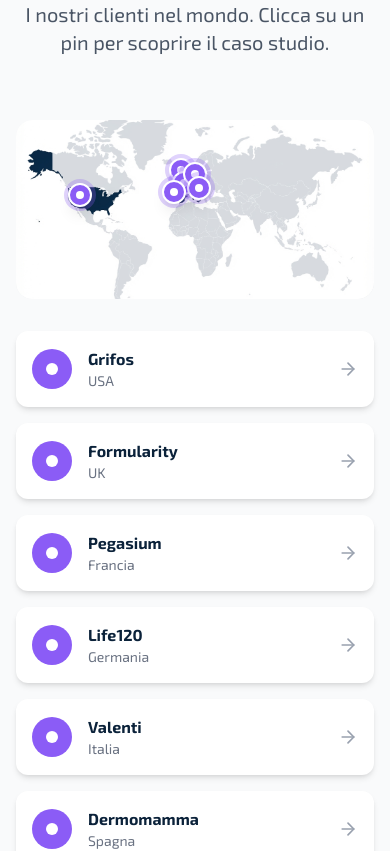
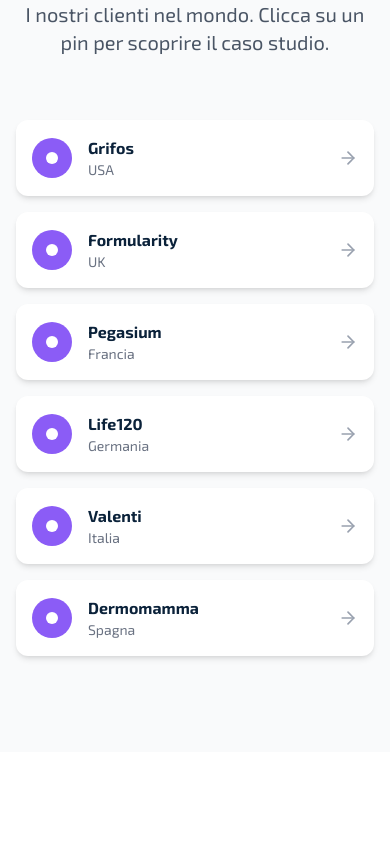
Before and after one commit to oddo99/Mela-vercel, a Next.js app: page / in a window 390 px wide. Shown: the part 7460-8311 px from the top of the page. Built offline with nearby package versions, Linux system fonts and the light colour scheme.

Commit message:
Update map to NA+Europe only, fix pin positions, improve mobile

```diff
--- a/src/components/ui/CaseStudyMap.tsx
+++ b/src/components/ui/CaseStudyMap.tsx
@@ -13,6 +13,7 @@
     position: { left: string; top: string };
 }
 
+// Pin positions adjusted for focused NA + Europe map
 const caseStudies: CaseStudy[] = [
     {
         id: 'grifos',
@@ -20,7 +21,7 @@
         country: 'USA',
         href: '/casistudio/grifos',
         tags: ['Amazon', 'International'],
-        position: { left: '18%', top: '42%' }
+        position: { left: '25%', top: '45%' }
     },
     {
         id: 'formularity',
@@ -28,7 +29,7 @@
         country: 'UK',
         href: '/casistudio/formularity',
         tags: ['E-commerce', 'UK Market'],
-        position: { left: '46%', top: '28%' }
+        position: { left: '68%', top: '32%' }
     },
     {
         id: 'pegasium',
@@ -36,7 +37,7 @@
         country: 'Francia',
         href: '/casistudio/pegasium',
         tags: ['Marketplace', 'France'],
-        position: { left: '47%', top: '35%' }
+        position: { left: '70%', top: '42%' }
     },
     {
         id: 'life120',
@@ -44,7 +45,7 @@
         country: 'Germania',
         href: '/casistudio/life120',
         tags: ['E-commerce', 'Strategy'],
-        position: { left: '50%', top: '30%' }
+        position: { left: '75%', top: '35%' }
     },
     {
         id: 'valentiargenti',
@@ -52,7 +53,7 @@
         country: 'Italia',
         href: '/casistudio/valentiargenti',
         tags: ['Amazon', 'Made in Italy'],
-        position: { left: '51%', top: '38%' }
+        position: { left: '77%', top: '48%' }
     },
     {
         id: 'dermomamma',
@@ -60,35 +61,26 @@
         country: 'Spagna',
         href: '/casistudio/dermomamma',
         tags: ['Marketplace', 'Healthcare'],
-        position: { left: '44%', top: '40%' }
+        position: { left: '65%', top: '52%' }
     }
 ];
 
 export const CaseStudyMap = () => {
     const [activePin, setActivePin] = useState<string | null>(null);
 
-    // Keep card visible when hovering over it
-    const handleCardMouseEnter = () => {
-        // Don't clear activePin when entering the card
-    };
-
-    const handleCardMouseLeave = () => {
-        setActivePin(null);
-    };
-
     return (
         <div className="w-full">
-            {/* Map Container */}
+            {/* Map Container - Hidden on mobile, show list instead */}
             <div
-                className="relative w-full aspect-[2/1] max-w-6xl mx-auto"
+                className="relative w-full aspect-[2/1] max-w-5xl mx-auto hidden md:block"
                 onMouseLeave={() => setActivePin(null)}
             >
                 {/* World Map Background */}
-                <div className="absolute inset-0 rounded-2xl overflow-hidden bg-gradient-to-br from-gray-100 to-gray-200">
+                <div className="absolute inset-0 rounded-2xl overflow-hidden bg-white">
                     <img
                         src="/images/world-map.png"
                         alt="World Map"
-                        className="w-full h-full object-cover"
+                        className="w-full h-full object-contain"
                     />
                 </div>
 
@@ -107,10 +99,10 @@
                             <div className="absolute inset-0 -m-1 rounded-full bg-[#8B5CF6]/50 animate-pulse" />
 
                             {/* Pin marker */}
-                            <div className="relative w-6 h-6 rounded-full bg-[#8B5CF6] border-2 border-white shadow-lg
+                            <div className="relative w-5 h-5 md:w-6 md:h-6 rounded-full bg-[#8B5CF6] border-2 border-white shadow-lg
                             flex items-center justify-center cursor-pointer
                             group-hover:bg-[#FFD700] group-hover:scale-125 transition-all duration-300">
-                                <div className="w-2 h-2 rounded-full bg-white" />
+                                <div className="w-1.5 h-1.5 md:w-2 md:h-2 rounded-full bg-white" />
                             </div>
 
                             {/* Tooltip Label */}
@@ -127,14 +119,14 @@
                     </div>
                 ))}
 
-                {/* Active Case Study Card - Stays visible when hovering */}
+                {/* Active Case Study Card */}
                 {activePin && (
                     <div
                         className="absolute right-4 top-4 w-72 bg-white rounded-xl shadow-2xl
                       border border-gray-100 overflow-hidden z-20
                       animate-fade-in"
-                        onMouseEnter={handleCardMouseEnter}
-                        onMouseLeave={handleCardMouseLeave}
+                        onMouseEnter={() => { }}
+                        onMouseLeave={() => setActivePin(null)}
                     >
                         {caseStudies.filter(s => s.id === activePin).map(study => (
                             <Link href={study.href} key={study.id} className="block group">
@@ -163,8 +155,8 @@
                 )}
             </div>
 
-            {/* Mobile: List of Case Studies */}
-            <div className="md:hidden mt-8 grid gap-4">
+            {/* Mobile: List of Case Studies (always visible on mobile) */}
+            <div className="md:hidden grid gap-4">
                 {caseStudies.map((study) => (
                     <Link
                         key={study.id}
```
Also changed, not shown: public/images/world-map.png.
